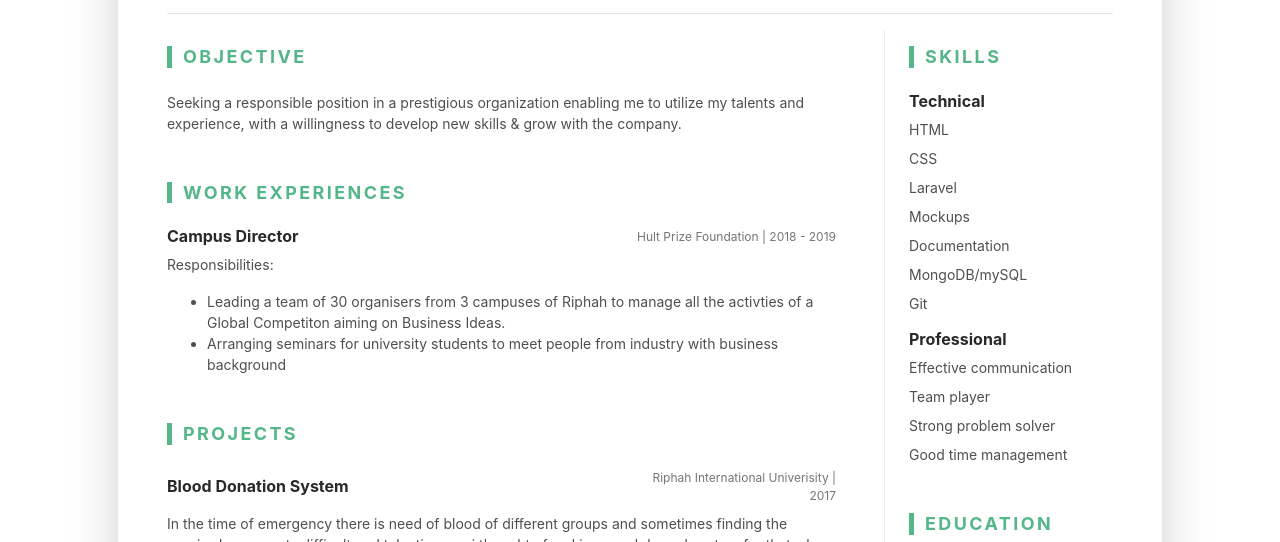
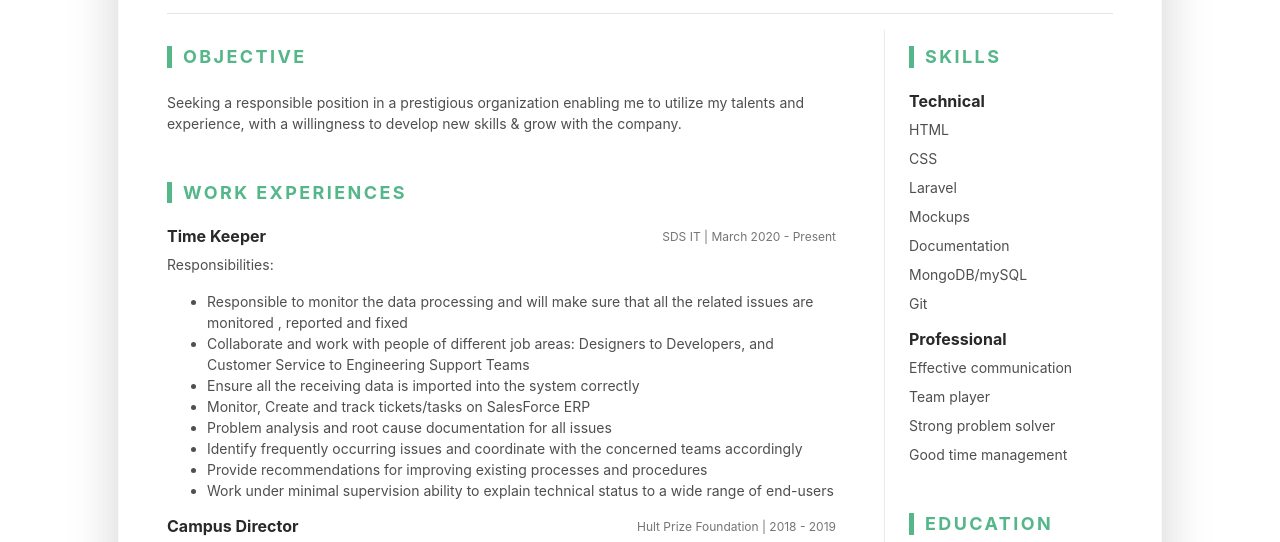
Before and after one commit to mr-basit/mr-basit.github.io, a plain HTML site: page index.html in a window 1280 px wide. Shown: the part 196-738 px from the top of the page. Drawn offline with Linux system fonts and the light colour scheme.

Commit message:
1st push

```diff
--- a/index.html
+++ b/index.html
@@ -84,6 +84,28 @@
 								<h3 class="text-uppercase resume-section-heading mb-4">Work Experiences</h3>
 								<div class="item mb-3">
 									<div class="item-heading row align-items-center mb-2">
+										<h4 class="item-title col-12 col-md-6 col-lg-8 mb-2 mb-md-0">Time Keeper</h4>
+										<div class="item-meta col-12 col-md-6 col-lg-4 text-muted text-left text-md-right">SDS IT | March 2020 - Present</div>
+
+									</div>
+									<div class="item-content">
+										<p>Responsibilities:</p>
+										<ul class="resume-list">
+											<li>Responsible to monitor the data processing and will make sure that all the related issues are monitored , reported and fixed </li>
+											<li>Collaborate and work with people of different job areas: Designers to Developers, and Customer Service to Engineering Support Teams</li>
+											<li>Ensure all the receiving data is imported into the system correctly</li>
+											<li>Monitor, Create and track tickets/tasks on SalesForce ERP </li>
+											<li>Problem analysis and root cause documentation for all issues</li>
+											<li>Identify frequently occurring issues and coordinate with the concerned teams accordingly</li>
+											<li>Provide recommendations for improving existing processes and procedures</li>
+											<li>Work under minimal supervision ability to explain technical status to a wide range of end-users</li>
+
+										</ul>
+									</div>
+								</div>
+
+								<div class="item mb-3">
+									<div class="item-heading row align-items-center mb-2">
 										<h4 class="item-title col-12 col-md-6 col-lg-8 mb-2 mb-md-0">Campus Director</h4>
 										<div class="item-meta col-12 col-md-6 col-lg-4 text-muted text-left text-md-right">Hult Prize Foundation | 2018 - 2019</div>
 
@@ -96,7 +118,8 @@
 
 										</ul>
 									</div>
-								</div><!--//item-->
+								</div>
+								<!--//item-->
 							</section><!--//work-section-->
 
 							<section class="project-section py-3">
```
